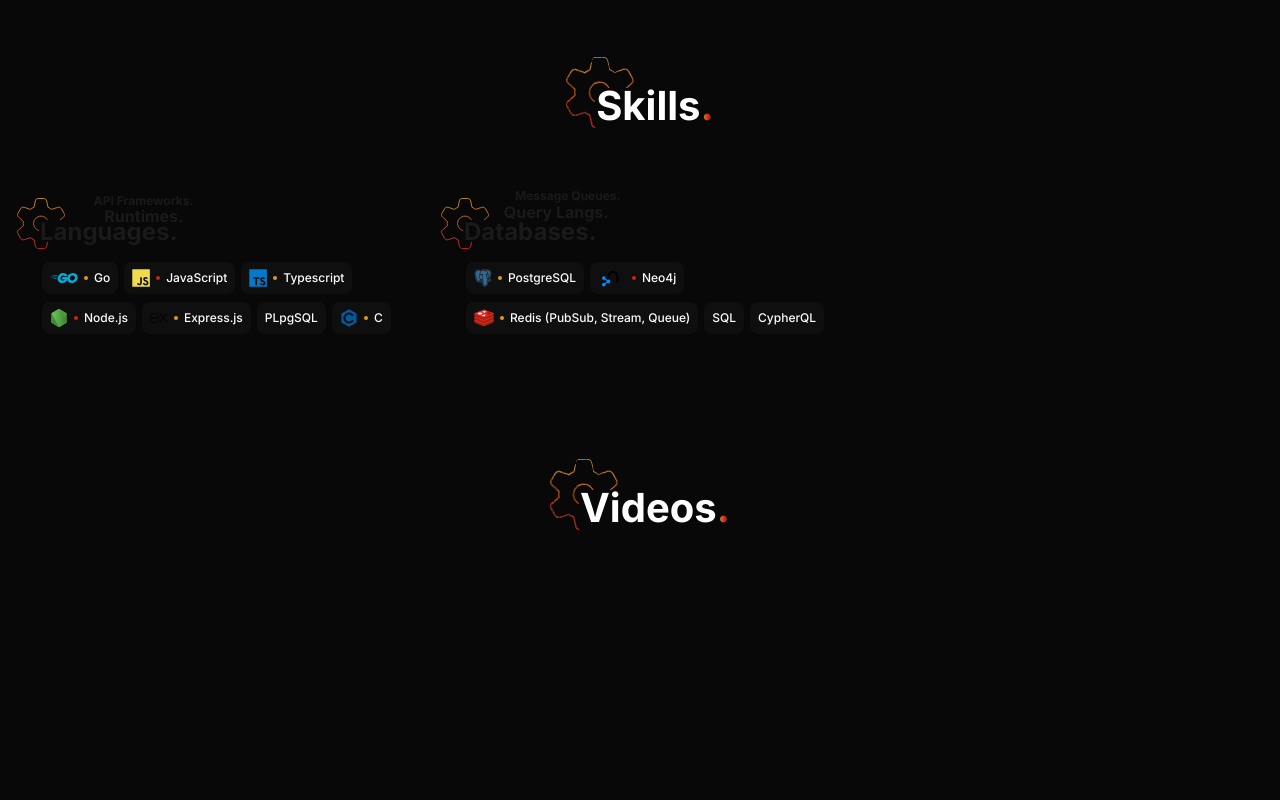
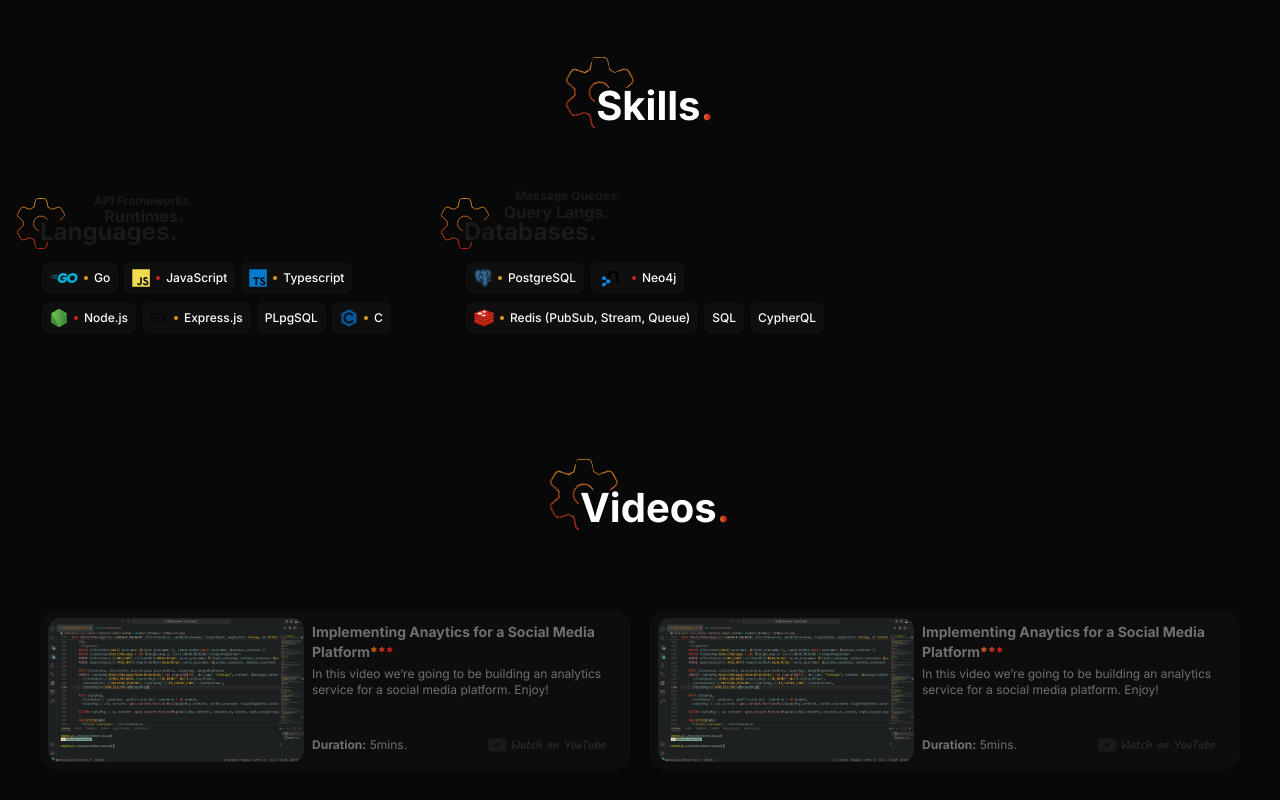
Before and after one commit to the-real-i9/i9ine, a React (Vite) app: page / in a window 1280 px wide. Shown: the part 1643-2443 px from the top of the page. Before the commit the page ends 2333 px from the top, so only its background shows below. Built offline with nearby package versions, Linux system fonts and the light colour scheme.

Commit message:
videos section done

```diff
--- /dev/null
+++ b/src/components/icons/YouTubeIcon.tsx
@@ -0,0 +1,13 @@
+function YouTubeIcon({ className }: { className: string }) {
+  return (
+    <svg
+      className={className}
+      xmlns="http://www.w3.org/2000/svg"
+      viewBox="0 0 576 512"
+    >
+      <path d="M549.7 124.1C543.5 100.4 524.9 81.8 501.4 75.5 458.9 64 288.1 64 288.1 64S117.3 64 74.7 75.5C51.2 81.8 32.7 100.4 26.4 124.1 15 167 15 256.4 15 256.4s0 89.4 11.4 132.3c6.3 23.6 24.8 41.5 48.3 47.8 42.6 11.5 213.4 11.5 213.4 11.5s170.8 0 213.4-11.5c23.5-6.3 42-24.2 48.3-47.8 11.4-42.9 11.4-132.3 11.4-132.3s0-89.4-11.4-132.3zM232.2 337.6l0-162.4 142.7 81.2-142.7 81.2z" />
+    </svg>
+  )
+}
+
+export default YouTubeIcon
--- a/src/components/sections/projects/ProjectCard.tsx
+++ b/src/components/sections/projects/ProjectCard.tsx
@@ -22,7 +22,7 @@ function ProjectCard(p: Props) {
         </div>
         <div className="text-xl font-bold text-bgray-300 mb-1">{p.title}</div>
         <p className="text-sm text-bgray-300">{p.description}</p>
-        <div className="mt-8 mb-1 flex justify-between">
+        <div className="mt-8 mb-1 flex justify-between items-center">
           <div className="space-x-1">
             {p.tags.map((tag, i) => (
               <span
--- a/src/components/sections/projects/ProjectsSection.tsx
+++ b/src/components/sections/projects/ProjectsSection.tsx
@@ -20,7 +20,7 @@ function ProjectsSection() {
           user auth, posts, comments, media uploads, real-time notifications,
           and scalable architecture using PostgreSQL, Neo4j, Redis, and Docker."
             tags={["API"]}
-            githubURL="https:github.com/the-real-i9/i9lyfe-server"
+            githubURL="https://github.com/the-real-i9/i9lyfe-server"
           />
           <ProjectCard
             thumbnail={dummyImg}
@@ -30,7 +30,7 @@ function ProjectsSection() {
           user auth, posts, comments, media uploads, real-time notifications,
           and scalable architecture using PostgreSQL, Neo4j, Redis, and Docker."
             tags={["API"]}
-            githubURL="https:github.com/the-real-i9/i9chat-server"
+            githubURL="https://github.com/the-real-i9/i9chat-server"
           />
           <ProjectCard
             thumbnail={dummyImg}
@@ -40,7 +40,7 @@ function ProjectsSection() {
           user auth, posts, comments, media uploads, real-time notifications,
           and scalable architecture using PostgreSQL, Neo4j, Redis, and Docker."
             tags={["API"]}
-            githubURL="https:github.com/the-real-i9/i9rfs-server"
+            githubURL="https://github.com/the-real-i9/i9rfs-server"
           />
         </div>
 
--- /dev/null
+++ b/src/components/sections/videos/VideoCard.tsx
@@ -0,0 +1,45 @@
+import YouTubeIcon from "../../icons/YouTubeIcon"
+
+type Props = {
+  thumbnail: string
+  title: string
+  description: string
+  ytURL: string
+}
+
+function VideoCard(p: Props) {
+  return (
+    <div className="video-card group w-[590px] flex p-2 max-h-40 space-x-2 bg-bgray-800 rounded-2xl hover:shadow-[0px_4px_4px] hover:shadow-black/25 hover:-translate-y-1 transition-all">
+      <img
+        className="video-pic w-64 aspect-video rounded-xl"
+        src={p.thumbnail}
+      />
+      <div className="flex flex-col">
+        <div className="text-sm font-bold text-bgray-300 mb-1 mt-1">
+          {p.title}
+          <span className="bg-linear-to-br from-byellow to-bred to-50% text-transparent bg-clip-text">
+            ***
+          </span>
+        </div>
+        <p className="text-xs text-bgray-300">{p.description}</p>
+        <div className="mt-auto mb-2 flex justify-between items-center">
+          <div className="text-bgray-300 text-xs">
+            <span className="font-bold">Duration:</span> 5mins.
+          </div>
+          <a
+            className="flex items-center space-x-1 mr-4"
+            href={p.ytURL}
+            target="_blank"
+          >
+            <YouTubeIcon className="fill-bgray-500 w-5 group-hover:fill-bgray-400" />
+            <span className="font-casual text-bgray-400 text-xs -mb-0.5 group-hover:bg-linear-to-r from-byellow to-bred group-hover:text-transparent bg-clip-text">
+              Watch on YouTube
+            </span>
+          </a>
+        </div>
+      </div>
+    </div>
+  )
+}
+
+export default VideoCard
--- a/src/components/sections/videos/VideosSection.tsx
+++ b/src/components/sections/videos/VideosSection.tsx
@@ -1,4 +1,6 @@
 import SectionHeader from "../../SectionHeader"
+import VideoCard from "./VideoCard"
+import dummyImg from "/bg-video.png"
 
 function VideosSection() {
   return (
@@ -6,7 +8,20 @@ function VideosSection() {
       <div className="w-full max-w-7xl mx-auto px-10">
         <SectionHeader title="Videos" />
 
-        <div className="video-cards flex"></div>
+        <div className="video-cards flex justify-between flex-wrap space-y-4">
+          <VideoCard
+            thumbnail={dummyImg}
+            title="Implementing Anaytics for a Social Media Platform"
+            description="In this video we&#x2019;re going to be building an analytics service for a social media platform. Enjoy!"
+            ytURL="https://youtube.com"
+          />
+          <VideoCard
+            thumbnail={dummyImg}
+            title="Implementing Anaytics for a Social Media Platform"
+            description="In this video we&#x2019;re going to be building an analytics service for a social media platform. Enjoy!"
+            ytURL="https://youtube.com"
+          />
+        </div>
       </div>
     </section>
   )
```
